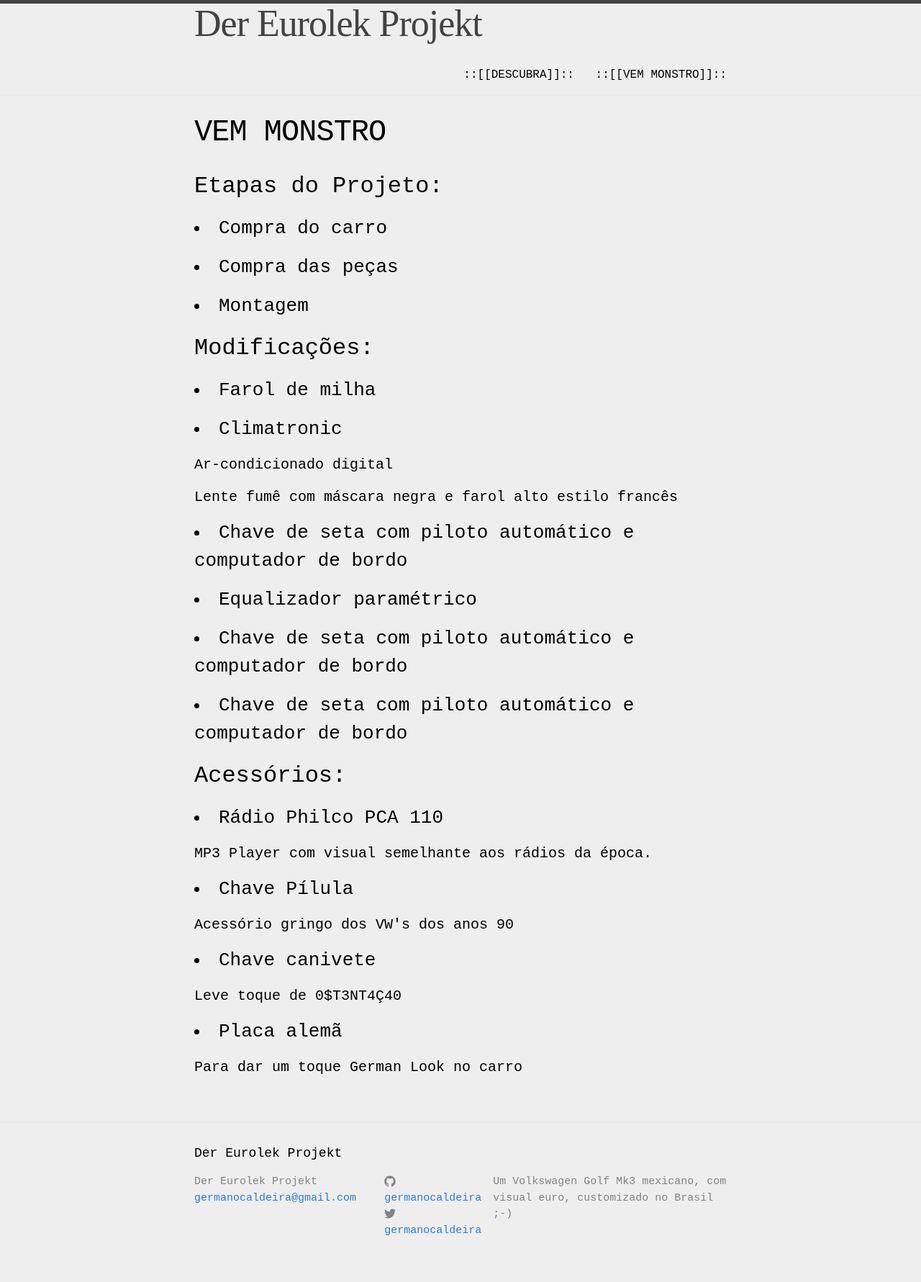
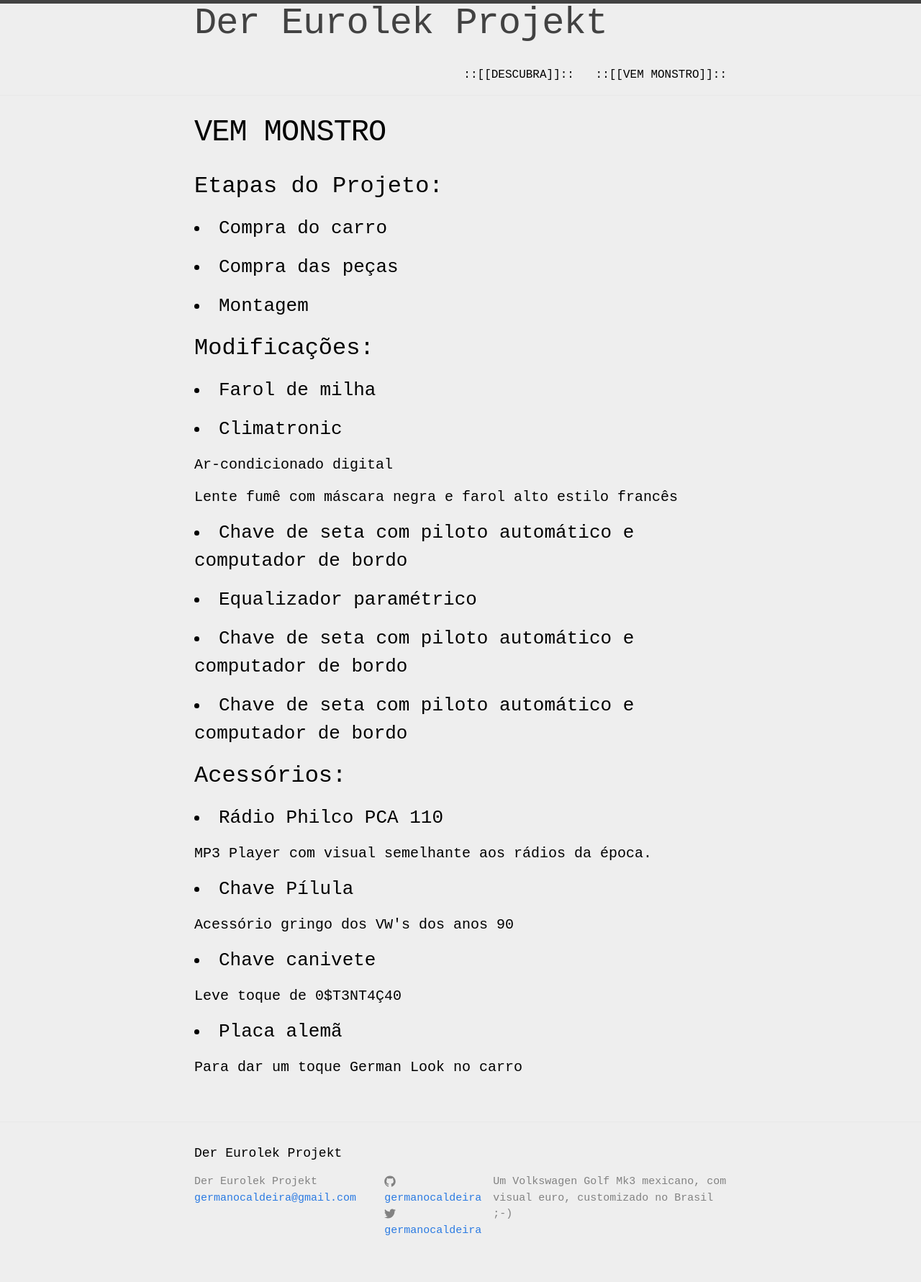
Before and after one commit to germanocaldeira/eurolek, a Jekyll site: the page built from etapas.md, in a window 1280 px wide. Shown: the whole page at 72% size. Built offline with Jekyll 4.4.1, drawn with Linux system fonts in a browser that asks for light colours; some web fonts are replaced.

Commit message:
update 13
13js

```diff
--- a/_sass/_layout.scss
+++ b/_sass/_layout.scss
@@ -2,10 +2,6 @@
  * Site header
  */
 
- @font-face {
-    font-family: vwt2;
-    src: url(vwt2.ttf);
-}
 
 .site-header {
     border-top: 5px solid $grey-color-dark;
@@ -19,7 +15,6 @@
 .site-title {
 
     font-size: 26px;
-	font-family: vwt2;
     font-weight: 300;
     line-height: 56px;
     letter-spacing: -1px;
```
